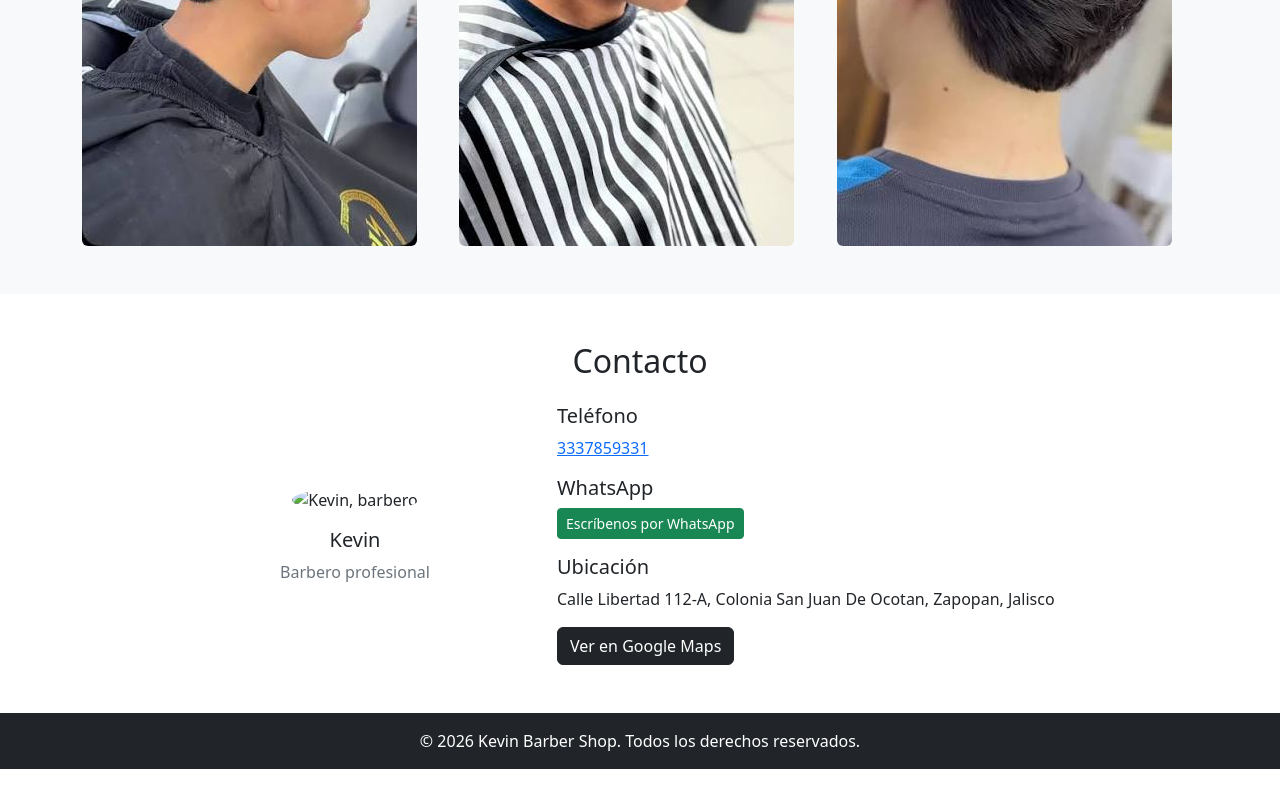
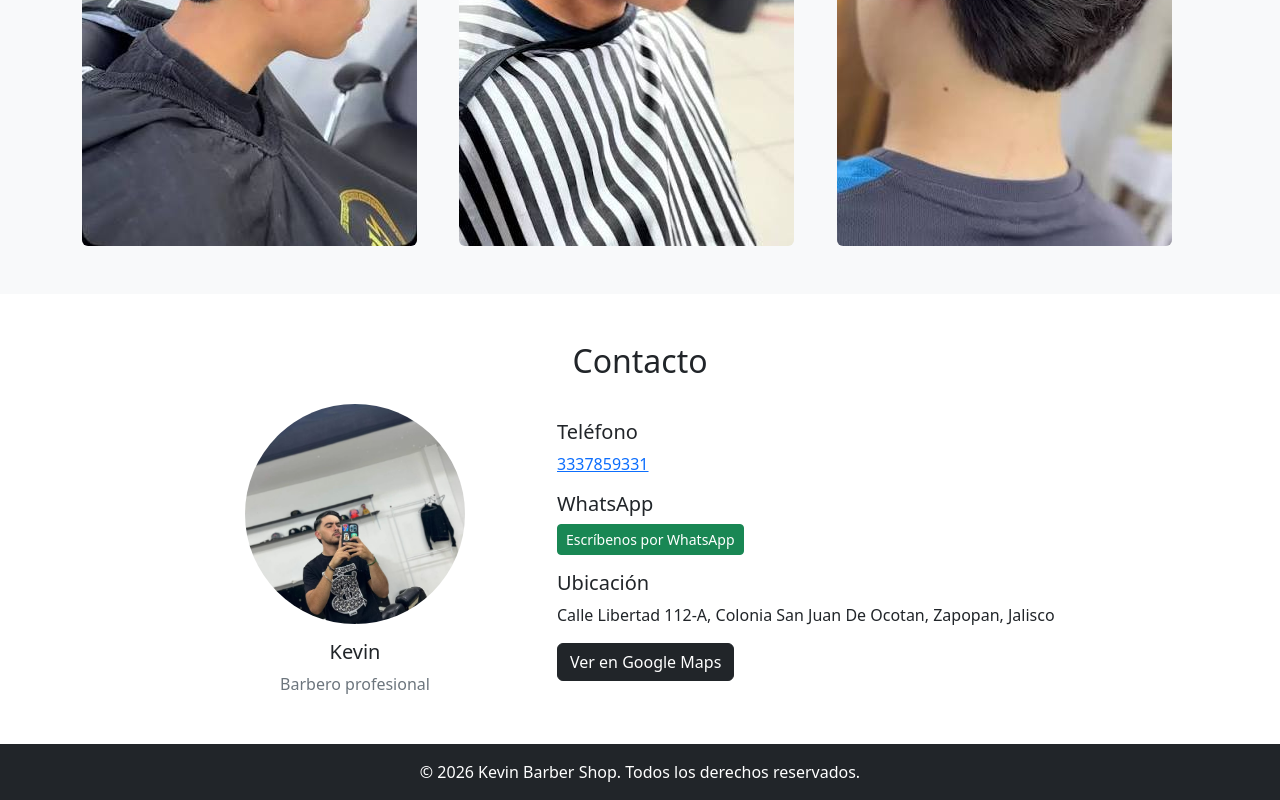
Before and after one commit to antoniocg11-14/barberia-citas, a plain HTML site: page index.html in a window 1280 px wide. Shown: the part 1601-2401 px from the top of the page. Before the commit the page ends 2370 px from the top, so only its background shows below. Drawn offline with nearby package versions, Linux system fonts and the light colour scheme.

Commit message:
Agrega foto del barbero

```diff
--- a/index.html
+++ b/index.html
@@ -115,7 +115,7 @@
       <div class="row align-items-center justify-content-center g-4">
 
         <div class="col-md-4 text-center">
-          <img src="img/kevin.jpg" class="rounded-circle" alt="Kevin, barbero"
+          <img src="img/kevin.jpeg" class="rounded-circle" alt="Kevin, barbero"
                style="width: 220px; height: 220px; object-fit: cover;">
           <h5 class="mt-3">Kevin</h5>
           <p class="text-secondary mb-0">Barbero profesional</p>
```
Also changed, not shown: img/kevin.jpeg (added).
